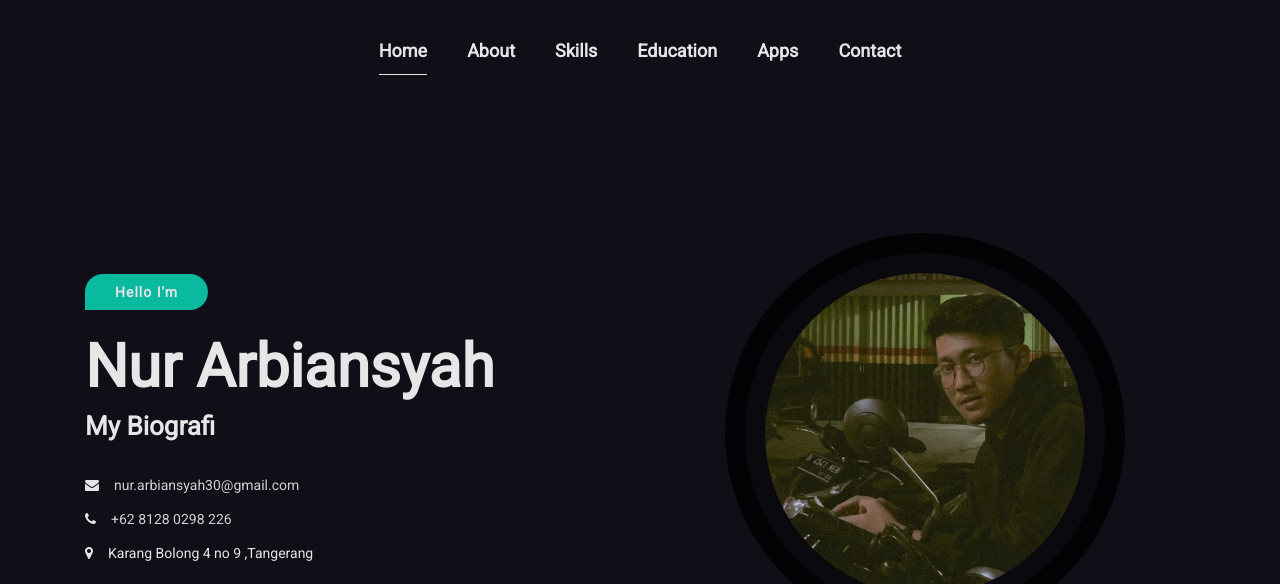
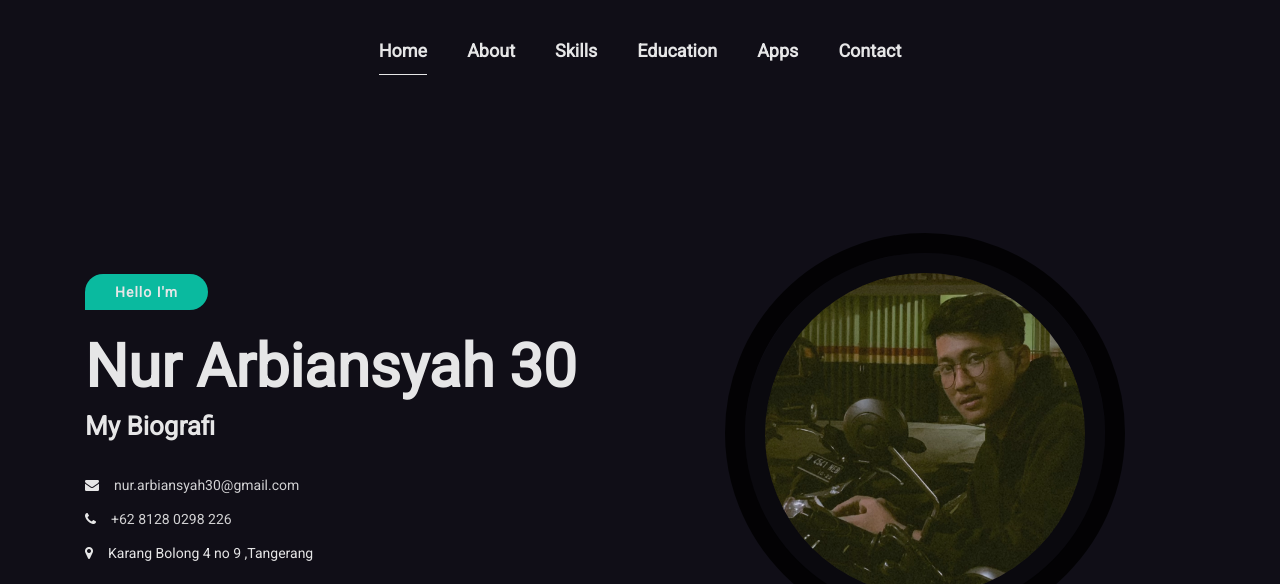
Before and after one commit to Arbiansyah30/Arbiansyah30, a plain HTML site: page index.html in a window 1280 px wide. Shown: the top 584 px of the page. Drawn offline with Linux system fonts and the light colour scheme; some packages are replaced by stand-ins of ours.

Commit message:
tambah 30

```diff
--- a/index.html
+++ b/index.html
@@ -108,7 +108,7 @@
                                     <span>Hello I'm</span>
                                 </div>
 
-                                <h2 class="wow fadeInUp" data-wow-duration="0.8s" data-wow-delay="0.2s">Nur Arbiansyah</h2>
+                                <h2 class="wow fadeInUp" data-wow-duration="0.8s" data-wow-delay="0.2s">Nur Arbiansyah 30</h2>
                                 <h4 class="wow fadeInUp" data-wow-duration="0.8s" data-wow-delay="0.3s">My Biografi</h4>
 
                                 <ul>
```
